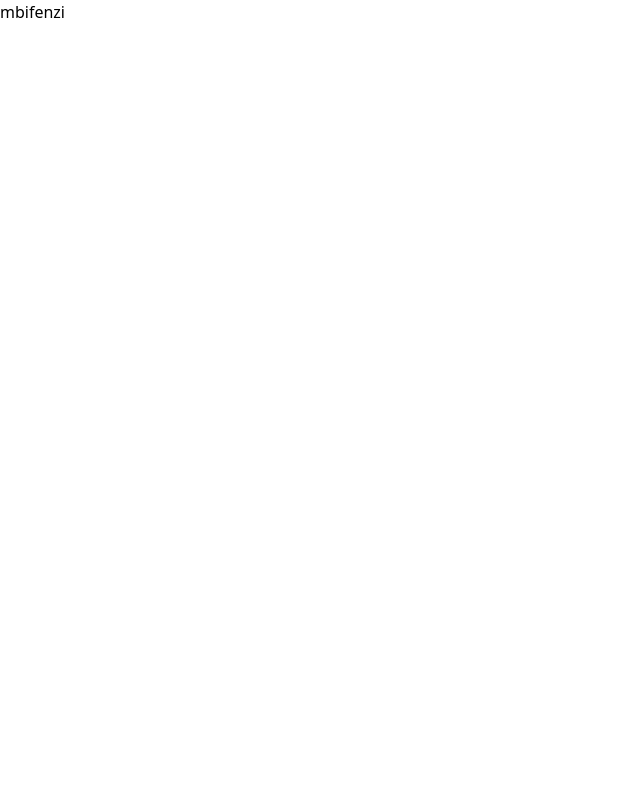
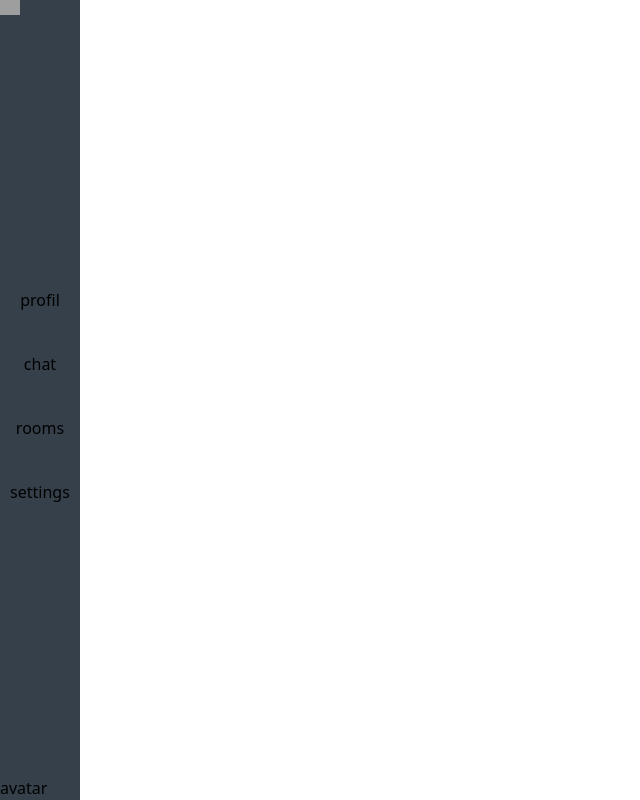
Before and after one commit to mbifenzi/next-chat-app, a Next.js app in the folder modern-chat/: page / in a window 1280 px wide. Shown: the whole page, without its empty margins (0-640 px from the left). Built offline with nearby package versions, Linux system fonts and the light colour scheme; grey boxes are pictures that could not be loaded.

Commit message:
context init

```diff
--- /dev/null
+++ b/modern-chat/components/Leftbar.tsx
@@ -0,0 +1,29 @@
+import React from 'react'
+import Image from 'next/image'
+
+const Leftbar = () => {
+  return (
+    <div className=" w-20 h-screen bg-[#36404A] flex flex-col justify-around">
+    <div>
+      <Image
+        src="/public/assets/logo.png"
+        alt="test"
+        width={20}
+        height={20}
+      />
+    </div>
+
+    <div className="w-full h-full flex flex-col justify-center space-y-10 items-center">
+      <h1>profil</h1>
+      <h1>chat</h1>
+      <h1>rooms</h1>
+      <h1>settings</h1>
+    </div>
+    <div>
+      <h1>avatar</h1>
+    </div>
+  </div>
+  )
+}
+
+export default Leftbar
--- a/modern-chat/context/index.tsx
+++ b/modern-chat/context/index.tsx
@@ -9,13 +9,12 @@ const getUserData = () =>{
     chat: [],
     friends: [],
     rooms: [],
-
-    }
-    return data
+  }
   // axios.get("http://localhost:3000/api/user").then((res) => {
      // data = res.data;
   // }).catch((err) => {
     // o the error
+    return data
   }
 
 
--- a/modern-chat/pages/index.tsx
+++ b/modern-chat/pages/index.tsx
@@ -2,8 +2,12 @@ import Head from "next/head";
 import Image from "next/image";
 import { Inter } from "@next/font/google";
 import styles from "../styles/Home.module.css";
+
 import { useState, createContext, useContext } from "react";
+import LOGO from "public/assets/logo.png";
 import { Context } from "../context";
+import Leftbar from "../components/Leftbar";
+
 const inter = Inter({ subsets: ["latin"] });
 
 export default function Home() {
@@ -17,8 +21,8 @@ export default function Home() {
         <meta name="viewport" content="width=device-width, initial-scale=1" />
         <link rel="icon" href="/favicon.ico" />
       </Head>
-      <main className="container mx-auto bg-white">
-        <div>{username}</div>
+      <main className="bg-white flex">
+        <Leftbar />
       </main>
     </>
   );
```
Also changed, not shown: modern-chat/assets/logo.png (added).
